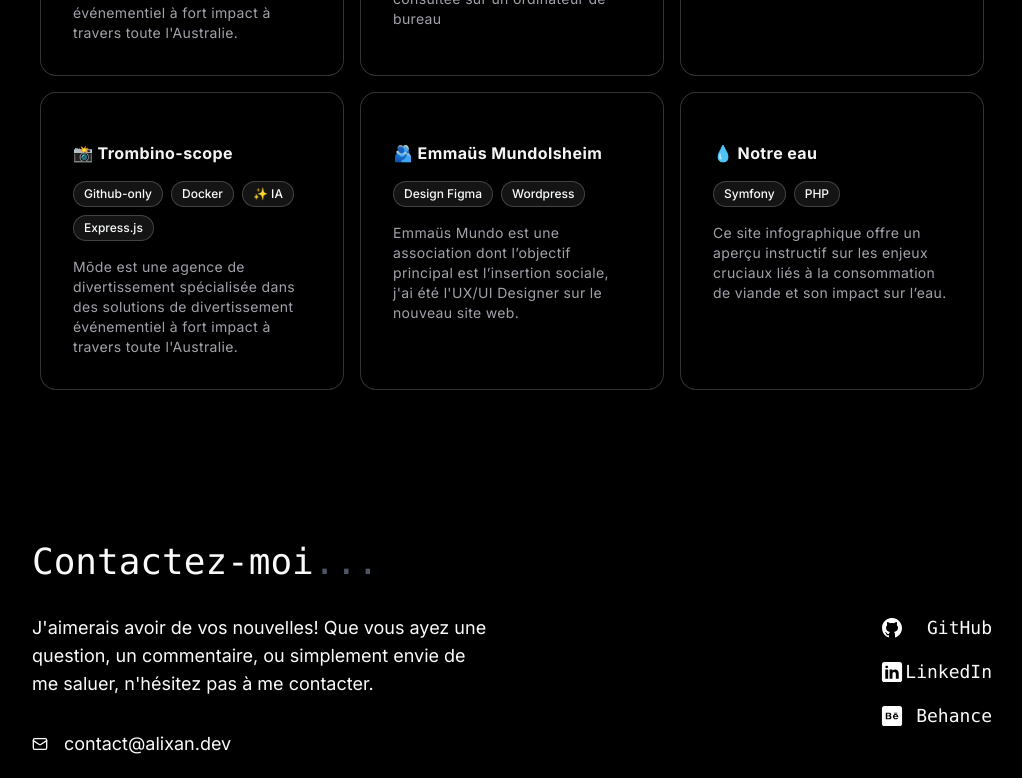
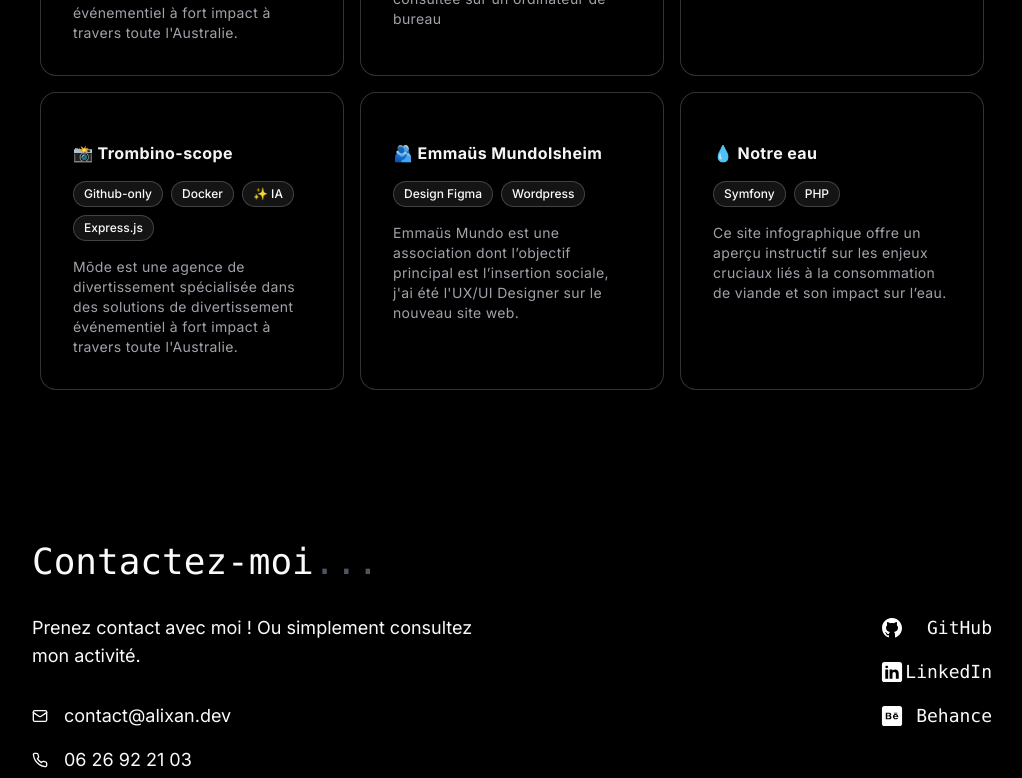
Before and after one commit to Alixanb/portfolio-temp, a Next.js app: page / in a window 1280 px wide. Shown: the part 3342-4120 px from the top of the page, without its empty margins (128-1150 px from the left). Built offline with nearby package versions, Linux system fonts and the light colour scheme.

Commit message:
fix: footer text

```diff
--- a/src/components/base/Contact.tsx
+++ b/src/components/base/Contact.tsx
@@ -6,9 +6,7 @@
     <section className="grid grid-cols-1 md:grid-cols-2 gap-8 items-stretch justify-start">
       <div>
         <p className="text-lg mb-8">
-          J&apos;aimerais avoir de vos nouvelles! Que vous ayez une question, un
-          commentaire, ou simplement envie de me saluer, n&apos;hésitez pas à me
-          contacter.
+          Prenez contact avec moi ! Ou simplement consultez mon activité.
         </p>
         <div className="flex flex-col space-y-4">
           <Link
```
